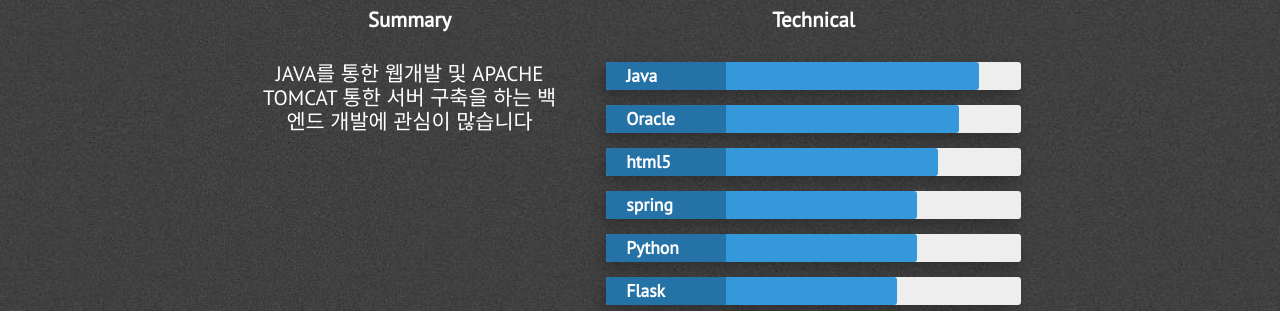
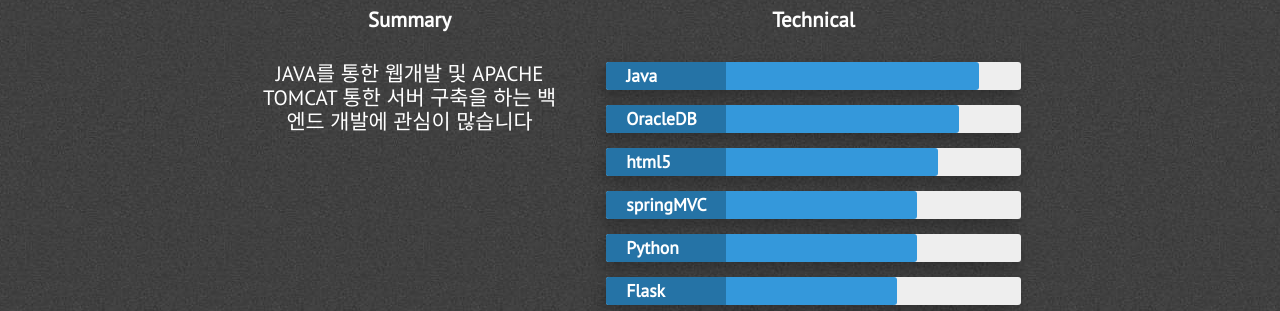
Before and after one commit to YoungGyu99/YoungGyu99.github.io, a Jekyll site: the page built from index.html, in a window 1280 px wide and 900 px high, scrolled down 2118 px. Shown: the part 153-464 px from the top of the window. Built offline with Jekyll 4.4.1, drawn with Linux system fonts in a browser that asks for light colours; nearby versions of some CDN libraries.

Commit message:
Update skills.html

```diff
--- a/_includes/skills.html
+++ b/_includes/skills.html
@@ -19,7 +19,7 @@
                         </div> <!-- End Skill Bar -->
 
                         <div class="skillbar clearfix " data-percent="85%">
-                            <div class="skillbar-title" style="background: #2980b9;"><span>Oracle</span></div>
+                            <div class="skillbar-title" style="background: #2980b9;"><span>OracleDB</span></div>
                             <div class="skillbar-bar" style="background: #3498db;"></div>
                         </div> <!-- End Skill Bar -->
 
@@ -30,7 +30,7 @@
 
 
                         <div class="skillbar clearfix " data-percent="75%">
-                            <div class="skillbar-title" style="background: #2980b9;"><span>spring</span></div>
+                            <div class="skillbar-title" style="background: #2980b9;"><span>springMVC</span></div>
                             <div class="skillbar-bar" style="background: #3498db;"></div>
                         </div> <!-- End Skill Bar -->
 
```
